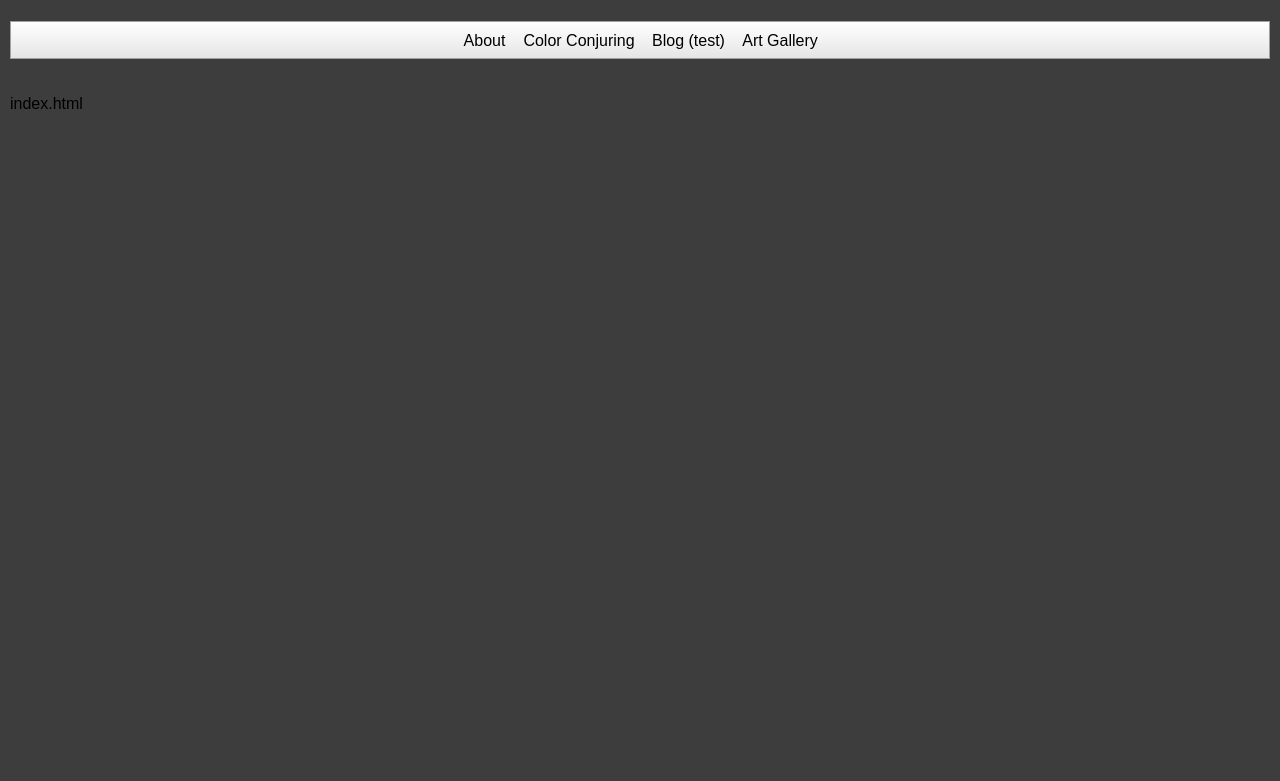
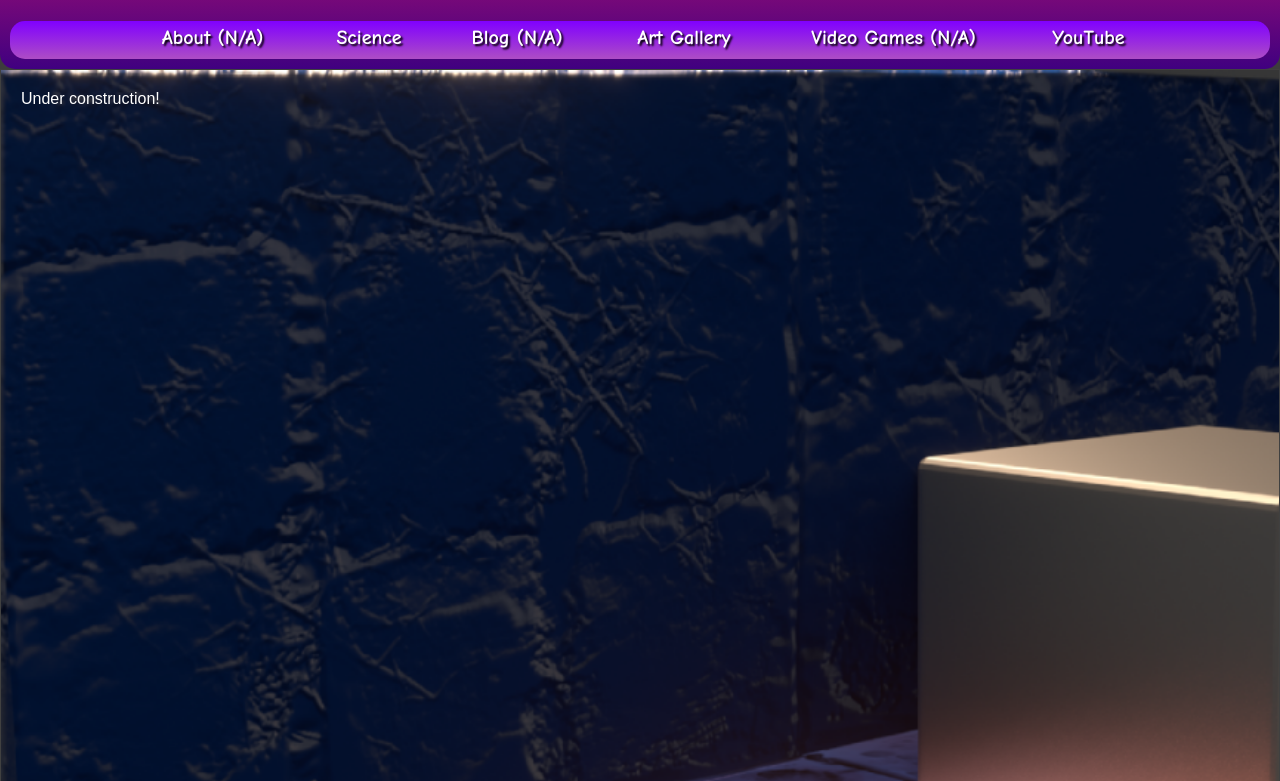
Before and after one commit to Uzugijin/.github.io, a plain HTML site: page index.html in a window 1280 px wide. Shown: the part 106-887 px from the top of the page. Before the commit the page ends 800 px from the top, so only its background shows below. Drawn offline with Linux system fonts and the light colour scheme.

Commit message:
Add files via upload

```diff
--- a/index.html
+++ b/index.html
@@ -9,10 +9,11 @@
 </head>
 <body>
 <div class="textstyle1">
-<div id="container_2aa5a736"><div id="container_2aa5a736_padding" ><div class="textstyle1"><div id="container_5456af58"><div id="container_5456af58_padding" ><div class="textstyle2">  <span class="textstyle3">Uzugijin.github.io</span>
+<div id="container_18f1f132"><div id="container_18f1f132_padding" ><div class="textstyle1"><div id="container_2aa5a736"><div id="container_2aa5a736_padding" ><div class="textstyle1"><div id="container_5456af58"><div id="container_5456af58_padding" ><div class="textstyle2">  <span class="textstyle3">uzugijin.github.io</span>
 </div>
 </div></div></div>
-<div style="clear:both"></div></div></div><div id="container_18f1f132"><div id="container_18f1f132_padding" ><div class="textstyle2"><div id="menu_6ce45538"><div  id="menu_6ce45538_menualignmentwrapper" ><div  class="menuholder1"><a href="javascript:void(0);">
+<div style="clear:both"></div></div></div></div>
+<div class="textstyle2"><div id="menu_6ce45538"><div  id="menu_6ce45538_menualignmentwrapper" ><div  class="menuholder1"><a href="javascript:void(0);">
 	<div id="menuentry_36bd4fd1"  class="menustyle1 menu_6ce45538_mainMenuEntry mobileEntry">
 		<div class="menuentry_text1">
   <span class="textstyle4">&#8801;</span>
@@ -22,60 +23,76 @@
 <a href="javascript:void(0);">
 	<div id="menuentry_1994e0d2"  class="menustyle2 menu_6ce45538_mainMenuEntry normalEntry">
 		<div class="menuentry_text2">
-  <span class="textstyle5">About</span>
+  <span class="textstyle5">About (N/A)</span>
 		</div>
 	</div>
 </a>
-<a href="colorconjuring.html" style="text-decoration:none">
+<a href="javascript:void(0);">
 	<div id="menuentry_6d14fdfd"  class="menustyle3 menu_6ce45538_mainMenuEntry normalEntry">
 		<div class="menuentry_text2">
-  <span class="textstyle5">Color Conjuring</span>
+  <span class="textstyle5">Science</span>
 		</div>
 	</div>
 </a>
 <a href="javascript:void(0);">
 	<div id="menuentry_1d02c053"  class="menustyle4 menu_6ce45538_mainMenuEntry normalEntry">
 		<div class="menuentry_text2">
-  <span class="textstyle5">Blog (test)</span>
+  <span class="textstyle5">Blog (N/A)</span>
 		</div>
 	</div>
 </a>
-<a href="https://www.deviantart.com/uzugijinnn" style="text-decoration:none">
+<a href="javascript:void(0);">
 	<div id="menuentry_4cfbf672"  class="menustyle5 menu_6ce45538_mainMenuEntry normalEntry">
 		<div class="menuentry_text2">
   <span class="textstyle5">Art Gallery</span>
 		</div>
 	</div>
 </a>
+<a href="javascript:void(0);">
+	<div id="menuentry_43c64280"  class="menustyle6 menu_6ce45538_mainMenuEntry normalEntry">
+		<div class="menuentry_text2">
+  <span class="textstyle5">Video Games (N/A)</span>
+		</div>
+	</div>
+</a>
+<a href="https://youtube.com/@uzugijin" style="text-decoration:none">
+	<div id="menuentry_6598e7fb"  class="menustyle7 menu_6ce45538_mainMenuEntry normalEntry">
+		<div class="menuentry_text2">
+  <span class="textstyle5">YouTube</span>
+		</div>
+	</div>
+</a>
 
 	<script type="text/javascript" src="rc_images/wsp_menu.js"></script>
 	<script type="text/javascript">
-		var js_menu_6ce45538= new wsp_menu('menu_6ce45538', 'menu_6ce45538', 10, null, true);
+		var js_menu_6ce45538= new wsp_menu('menu_6ce45538', 'menu_6ce45538', 30, "fadeMenus ", true);
 
-		js_menu_6ce45538.createMenuForItem('menuentry_36bd4fd1', ["  <span class=\"textstyle5\">About</span> ", 'javascript:void(0);', '',
-		                                   "  <span class=\"textstyle5\">Color Conjuring</span> ", 'colorconjuring.html', '',
-		                                   "  <span class=\"textstyle5\">Blog (test)</span> ", 'javascript:void(0);', '',
-		                                   "  <span class=\"textstyle5\">&#160;&#160;&#160;Menu1</span> ", 'javascript:void(0);', '',
-		                                   "  <span class=\"textstyle5\">&#160;&#160;&#160;&#160;&#160;&#160;Entry1</span> ", 'javascript:void(0);', '',
-		                                   "  <span class=\"textstyle5\">&#160;&#160;&#160;&#160;&#160;&#160;Entry2</span> ", 'javascript:void(0);', '',
-		                                   "  <span class=\"textstyle5\">&#160;&#160;&#160;&#160;&#160;&#160;Entry3</span> ", 'javascript:void(0);', '',
-		                                   "  <span class=\"textstyle5\">&#160;&#160;&#160;Menu2</span> ", 'javascript:void(0);', '',
-		                                   "  <span class=\"textstyle5\">&#160;&#160;&#160;&#160;&#160;&#160;Entry4</span> ", 'javascript:void(0);', '',
-		                                   "  <span class=\"textstyle5\">&#160;&#160;&#160;&#160;&#160;&#160;Entry5</span> ", 'javascript:void(0);', '',
-		                                   "  <span class=\"textstyle5\">Art Gallery</span> ", 'https://www.deviantart.com/uzugijinnn', '']);
+		js_menu_6ce45538.createMenuForItem('menuentry_36bd4fd1', ["  <span class=\"textstyle6\">About (N/A)</span> ", 'javascript:void(0);', '',
+		                                   "  <span class=\"textstyle6\">Science</span> ", 'javascript:void(0);', '',
+		                                   "  <span class=\"textstyle6\">&#160;&#160;&#160;Color Conjuring</span> ", 'colorconjuring.html', '',
+		                                   "  <span class=\"textstyle6\">&#160;&#160;&#160;Texture Assisted Modelling</span> ", 'tam.html', '',
+		                                   "  <span class=\"textstyle6\">Blog (N/A)</span> ", 'javascript:void(0);', '',
+		                                   "  <span class=\"textstyle6\">&#160;&#160;&#160;2024</span> ", 'javascript:void(0);', '',
+		                                   "  <span class=\"textstyle6\">&#160;&#160;&#160;&#160;&#160;&#160;Opening</span> ", 'javascript:void(0);', '',
+		                                   "  <span class=\"textstyle6\">Art Gallery</span> ", 'javascript:void(0);', '',
+		                                   "  <span class=\"textstyle6\">&#160;&#160;&#160;Cara</span> ", 'https://cara.app/uzugijin', '',
+		                                   "  <span class=\"textstyle6\">&#160;&#160;&#160;DeviantArt</span> ", 'https://www.deviantart.com/uzugijinnn', '',
+		                                   "  <span class=\"textstyle6\">Video Games (N/A)</span> ", 'javascript:void(0);', '',
+		                                   "  <span class=\"textstyle6\">YouTube</span> ", 'https://youtube.com/@uzugijin', '']);
 		js_menu_6ce45538.createMenuForItem('menuentry_1994e0d2', []);
-		js_menu_6ce45538.createMenuForItem('menuentry_6d14fdfd', []);
-		js_menu_6ce45538.createMenuForItem('menuentry_1d02c053', ["<div style=\"white-space:nowrap; overflow:hidden;\"><span style=\"display:inline-block; float:left;\">  <span class=\"textstyle5\">Menu1</span> </span><span style=\"display:inline-block; float:right; padding-top:2px; font-size:8pt; font-family:Arial, Helvetica, sans-serif; color:#000000; \"/>&#x25BA;</span></div>", ["  <span class=\"textstyle5\">Entry1</span> ", 'javascript:void(0);', '',
-		                                   "  <span class=\"textstyle5\">Entry2</span> ", 'javascript:void(0);', '',
-		                                   "  <span class=\"textstyle5\">Entry3</span> ", 'javascript:void(0);', ''], '',
-		                                   "<div style=\"white-space:nowrap; overflow:hidden;\"><span style=\"display:inline-block; float:left;\">  <span class=\"textstyle5\">Menu2</span> </span><span style=\"display:inline-block; float:right; padding-top:2px; font-size:8pt; font-family:Arial, Helvetica, sans-serif; color:#000000; \"/>&#x25BA;</span></div>", ["  <span class=\"textstyle5\">Entry4</span> ", 'javascript:void(0);', '',
-		                                   "  <span class=\"textstyle5\">Entry5</span> ", 'javascript:void(0);', ''], '']);
-		js_menu_6ce45538.createMenuForItem('menuentry_4cfbf672', []);
+		js_menu_6ce45538.createMenuForItem('menuentry_6d14fdfd', ["  <span class=\"textstyle5\">Color Conjuring</span> ", 'colorconjuring.html', '',
+		                                   "  <span class=\"textstyle5\">Texture Assisted Modelling</span> ", 'tam.html', '']);
+		js_menu_6ce45538.createMenuForItem('menuentry_1d02c053', ["<div style=\"white-space:nowrap; overflow:hidden;\"><span style=\"display:inline-block; float:left;\">  <span class=\"textstyle5\">2024</span> </span><span style=\"display:inline-block; float:right; padding-top:2px; font-size:10pt; font-family:'Comic Sans MS', 'Chalkboard SE', 'Comic Neue', sans-serif; color:#FFFFFF; font-weight:bold; \"/>&#x25BA;</span></div>", ["  <span class=\"textstyle5\">Opening</span> ", 'javascript:void(0);', ''], '']);
+		js_menu_6ce45538.createMenuForItem('menuentry_4cfbf672', ["  <span class=\"textstyle5\">Cara</span> ", 'https://cara.app/uzugijin', '',
+		                                   "  <span class=\"textstyle5\">DeviantArt</span> ", 'https://www.deviantart.com/uzugijinnn', '']);
+		js_menu_6ce45538.createMenuForItem('menuentry_43c64280', []);
+		js_menu_6ce45538.createMenuForItem('menuentry_6598e7fb', []);
 
 	</script>
 </div></div></div></div>
-<div style="clear:both"></div></div></div><div id="container_52c2f018"><div id="container_52c2f018_padding" ><div class="textstyle1">  <span class="textstyle6">index.html</span>
+<div style="clear:both"></div></div></div><div id="container_61bd2509"><div id="container_61bd2509_padding" ><div class="textstyle1"><div id="container_52c2f018"><div id="container_52c2f018_padding" ><div class="textstyle1">  <span class="textstyle7">Under construction!</span>
 </div>
-</div></div>  </div>
+</div></div></div>
+<div style="clear:both"></div></div></div>  </div>
 </body>
 </html>
--- a/index_html.css
+++ b/index_html.css
@@ -3,44 +3,49 @@ a:visited { color:#5D5D9E; }
 a:active { color:#5C615E; }
 a:hover { color:#B2B3B4; }
 #menu_6ce45538 a { text-decoration: none; }
-#menu_6ce45538_pane { background-color: #E6E6E6; border: 1px solid #E6E6E6; padding-top: 10px; padding-bottom: 10px; box-shadow: 2px 2px 6px 0px rgba(8, 8, 8, 0.784314); }
-#menu_6ce45538_hr { background-color: #E6E6E6; height: 1px; border: none; }
-#menu_6ce45538_entry { padding-left: 10px; padding-right: 10px; padding-top: 3px; padding-bottom: 3px; }
-#menu_6ce45538_entry:hover { background-color: #323232; color: #FFFFFF !important; }
+#menu_6ce45538_pane { background-color: #300066; border: 1px solid #9600FB; padding-top: 30px; padding-bottom: 30px; border-radius: 15px; box-shadow: 2px 2px 6px 0px rgba(8, 8, 8, 0.784314); }
+#menu_6ce45538_hr { background-color: #9600FB; height: 1px; border: none; }
+#menu_6ce45538_entry { padding-left: 30px; padding-right: 30px; padding-top: 3px; padding-bottom: 3px; }
+#menu_6ce45538_entry:hover { background-color: #6E00C5; color: #FFFFFF !important; }
 #menu_6ce45538_entry:hover span { color:#FFFFFF !important; }
 		.menu_6ce45538_mainMenuEntry { text-align: center; }
-		.menu_6ce45538_mainMenuEntry:hover {	background-color:#282828; }
+		.menu_6ce45538_mainMenuEntry:hover {	background-color:#6E00C5; }
 		.menu_6ce45538_mainMenuEntry:hover span {	color:#FFFFFF !important; }
 		#menu_6ce45538 .mobileEntry { display: none; }
 		#menu_6ce45538 .normalEntry { display: block; }
-		#menu_6ce45538_menualignmentwrapper{ width:372px; left: calc(50% - 186px);  }
+		#menu_6ce45538_menualignmentwrapper{ width:1037px; left: calc(50% - 518px);  }
 		@media only screen and (max-width:550px) {
 			#menu_6ce45538 .mobileEntry { display: block; }
 			#menu_6ce45538 .normalEntry { display: none; }
-			#menu_6ce45538_menualignmentwrapper { width:37px; left: calc(50% - 18px);  }
+			#menu_6ce45538_menualignmentwrapper { width:77px; left: calc(50% - 38px);  }
 		}
 body { background-color:#3D3D3D; padding:0;  margin: 0; }
 .textstyle1 { text-align:left; }
+#container_18f1f132 { vertical-align: top; border-radius: 0px 0px 15px 15px; position:relative; display: inline-block; width:100%; min-height:74px; background-color:#400080; background: linear-gradient(to bottom, #C6166F, #400080);  }
+#container_18f1f132_padding { margin: 10px; display: block;  }
 #container_2aa5a736 { vertical-align: top; position:relative; display: inline-block; width:100%; min-height:117px; background:none;  }
 #container_2aa5a736_padding { margin: 10px; display: block;  }
-#container_5456af58 { box-sizing: border-box; vertical-align: top; border-radius: 9px; position:relative; display: inline-block; width:100%; min-height:95px; background-color:#BDBDBD; background: linear-gradient(to bottom, #F5F5F5, #BDBDBD); border: 1px solid #545454;  }
+#container_5456af58 { vertical-align: top; border-radius: 9px; position:relative; display: inline-block; width:100%; min-height:95px; background-color:#FF0080; background: linear-gradient(to bottom, rgba(245, 245, 245, 0), rgba(255, 0, 128, 0));  }
 #container_5456af58_padding { margin: 10px; display: block;  }
 .textstyle2 { text-align:center; }
-.textstyle3 { font-size:40pt; font-family:Arial, Helvetica, sans-serif; color:#000000;  }
-#container_18f1f132 { vertical-align: top; position:relative; display: inline-block; width:100%; min-height:74px; background:none;  }
-#container_18f1f132_padding { margin: 10px; display: block;  }
-#menu_6ce45538 { box-sizing: border-box; vertical-align: bottom; position:relative; display: inline-block; width:100%; height:38px; text-align:left; background-color:#E5E5E5; background: linear-gradient(to bottom, #FFFFFF, #E5E5E5); border: 1px solid #A0A0A0;  }
+.textstyle3 { font-size:32pt; font-family:'Comic Sans MS', 'Chalkboard SE', 'Comic Neue', sans-serif; color:#FFFFFF; font-weight:bold; text-shadow: 2px 2px 2px #000000;  }
+#menu_6ce45538 { vertical-align: bottom; border-radius: 15px; position:relative; display: inline-block; width:100%; height:38px; text-align:left; background-color:#AD4DC5; background: linear-gradient(to bottom, #8000FF, #AD4DC5);  }
 #menu_6ce45538_menualignmentwrapper { position: relative; overflow: visible; height: 100%; }
 .menuholder1 { position: relative; overflow: hidden; width: 100%; height: 100%; }
-.menustyle1 { position:absolute; width:37px; height:38px; left:0px;  }
+.menustyle1 { position:absolute; width:77px; height:38px; left:0px;  }
 .menuentry_text1 { position:absolute; top:0px; bottom:0px; left:0px; right:0px; margin-top:auto; margin-bottom:auto; margin-left:auto; margin-right:auto; height:33px;  }
 .textstyle4 { font-size:22pt; font-family:Arial, Helvetica, sans-serif; color:#000000;  white-space: nowrap; }
-.menustyle2 { position:absolute; width:61px; height:38px; left:0px;  }
-.menuentry_text2 { position:absolute; top:0px; bottom:0px; left:0px; right:0px; margin-top:auto; margin-bottom:auto; margin-left:auto; margin-right:auto; height:18px;  }
-.textstyle5 { font-size:12pt; font-family:Arial, Helvetica, sans-serif; color:#000000;  white-space: nowrap; }
-.menustyle3 { position:absolute; width:128px; height:38px; left:61px;  }
-.menustyle4 { position:absolute; width:91px; height:38px; left:189px;  }
-.menustyle5 { position:absolute; width:92px; height:38px; left:280px;  }
+.menustyle2 { position:absolute; width:181px; height:38px; left:0px;  }
+.menuentry_text2 { position:absolute; top:0px; bottom:0px; left:0px; right:0px; margin-top:auto; margin-bottom:auto; margin-left:auto; margin-right:auto; height:29px;  }
+.textstyle5 { font-size:15pt; font-family:'Comic Sans MS', 'Chalkboard SE', 'Comic Neue', sans-serif; color:#FFFFFF; font-weight:bold; text-shadow: 2px 2px 2px #000000;  white-space: nowrap; }
+.menustyle3 { position:absolute; width:132px; height:38px; left:181px;  }
+.menustyle4 { position:absolute; width:164px; height:38px; left:313px;  }
+.menustyle5 { position:absolute; width:170px; height:38px; left:477px;  }
+.menustyle6 { position:absolute; width:249px; height:38px; left:647px;  }
+.menustyle7 { position:absolute; width:141px; height:38px; left:896px;  }
+.textstyle6 { font-size:15pt; font-family:'Comic Sans MS', 'Chalkboard SE', 'Comic Neue', sans-serif; color:#FFFFFF; font-weight:bold;  white-space: nowrap; }
+#container_61bd2509 { box-sizing: border-box; vertical-align: top; position:relative; display: inline-block; width:100%; min-height:1000px; background-color:#000080; background-image: url(rc_images/dacube_1200x675.png); background-position:top left; background-size:cover; border: 1px solid #404040;  }
+#container_61bd2509_padding { margin: 10px; display: block;  }
 #container_52c2f018 { vertical-align: top; position:relative; display: inline-block; width:100%; min-height:150px; background:none;  }
 #container_52c2f018_padding { margin: 10px; display: block;  }
-.textstyle6 { font-size:12pt; font-family:Arial, Helvetica, sans-serif; color:#000000;  }
+.textstyle7 { font-size:12pt; font-family:Arial, Helvetica, sans-serif; color:#FFFFFF;  }
--- /dev/null
+++ b/tam_html.css
@@ -0,0 +1,7 @@
+a { color:#5D5D9E; }
+a:visited { color:#5D5D9E; }
+a:active { color:#5C615E; }
+a:hover { color:#B2B3B4; }
+body { background-color:#FFFFFF; padding:0;  margin: 0; }
+.textstyle1 { text-align:left; }
+.textstyle2 { font-size:12pt; font-family:Arial, Helvetica, sans-serif; color:#000000;  }
```
Also changed, not shown: tam.html (added, +15 -0 lines), rc_images/dacube_1200x675.png (added).
